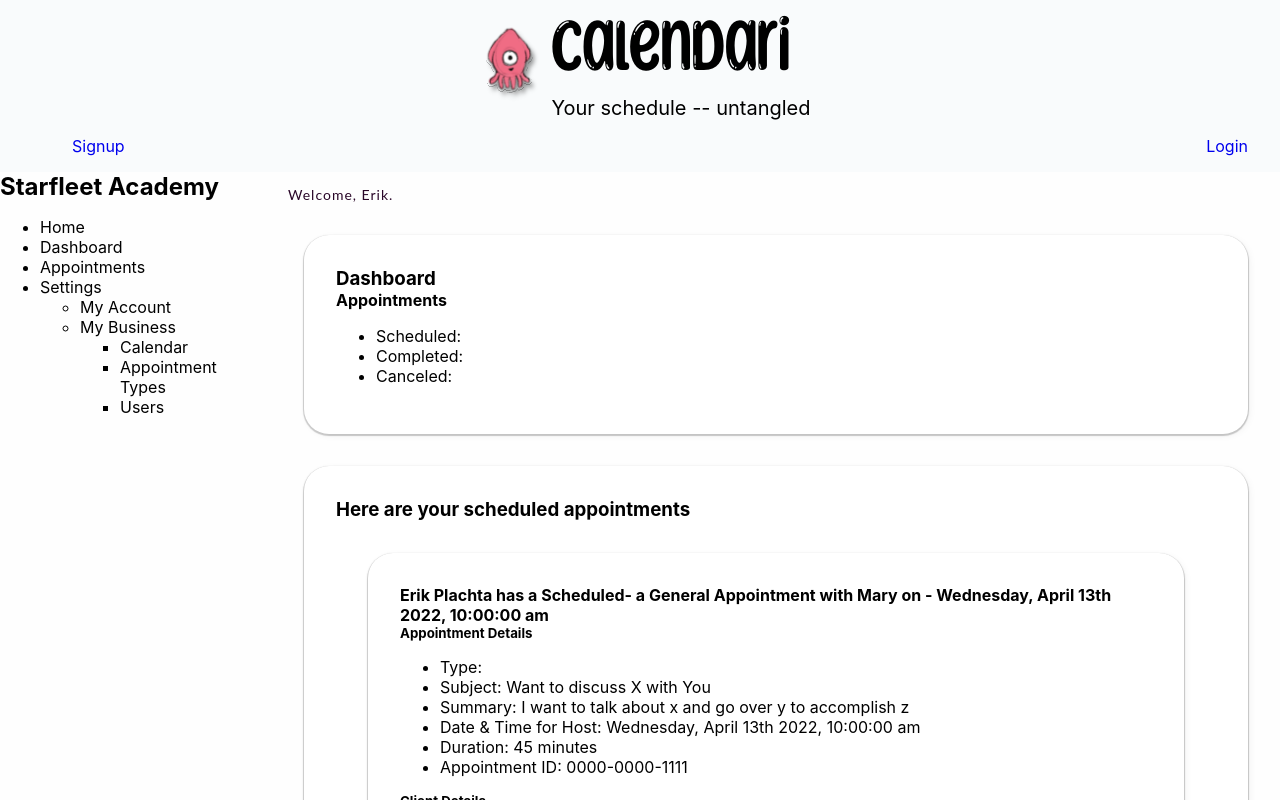
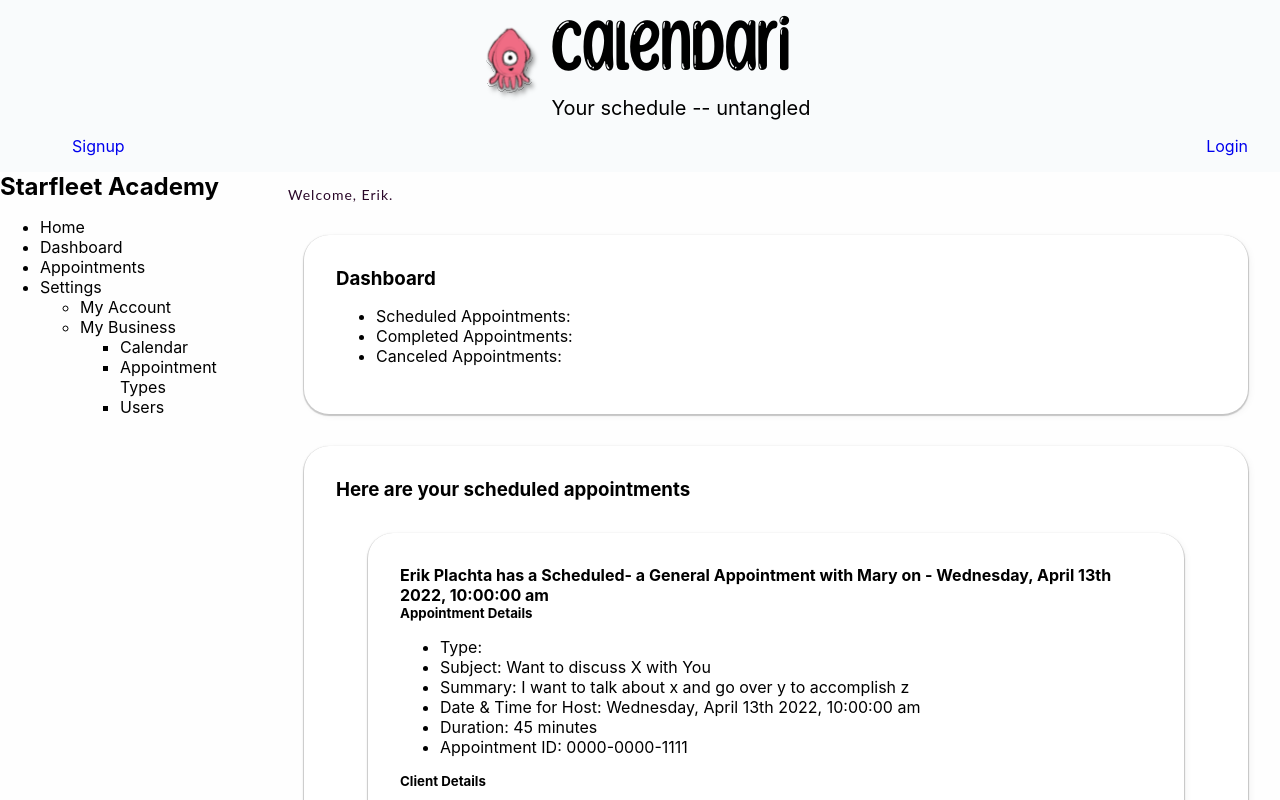
Before and after one commit to ErikPlachta/Calendari, a React (Create React App) app in the folder client/: page /b in a window 1280 px wide. Shown: the top 800 px of the page. Built offline with nearby package versions, Linux system fonts and the light colour scheme.

Commit message:
removed box around the dashboard component and simplified the headings, need to comment out the setting up schedule module below

```diff
--- a/client/src/pages/Business.js
+++ b/client/src/pages/Business.js
@@ -138,12 +138,10 @@ export default function Business() {
         <section className="containerResults dashboard">
           {/* Dashboard is high-level summary  */}
               <h3>Dashboard</h3>
-
-              <h4>Appointments</h4>
               <ul>
-                <li>Scheduled: </li>
-                <li>Completed: </li>
-                <li>Canceled: </li>
+                <li>Scheduled Appointments: </li>
+                <li>Completed Appointments: </li>
+                <li>Canceled Appointments: </li>
               </ul>
         </section>
 
```
